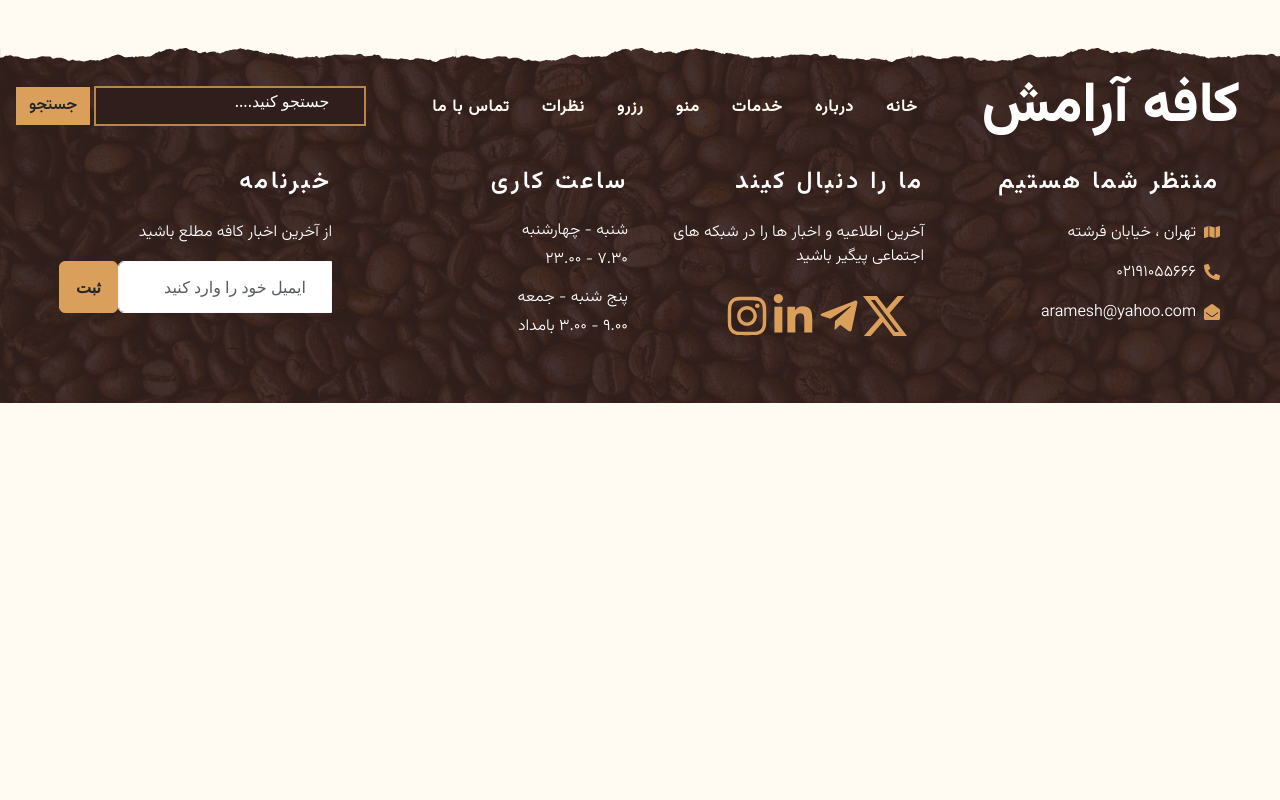
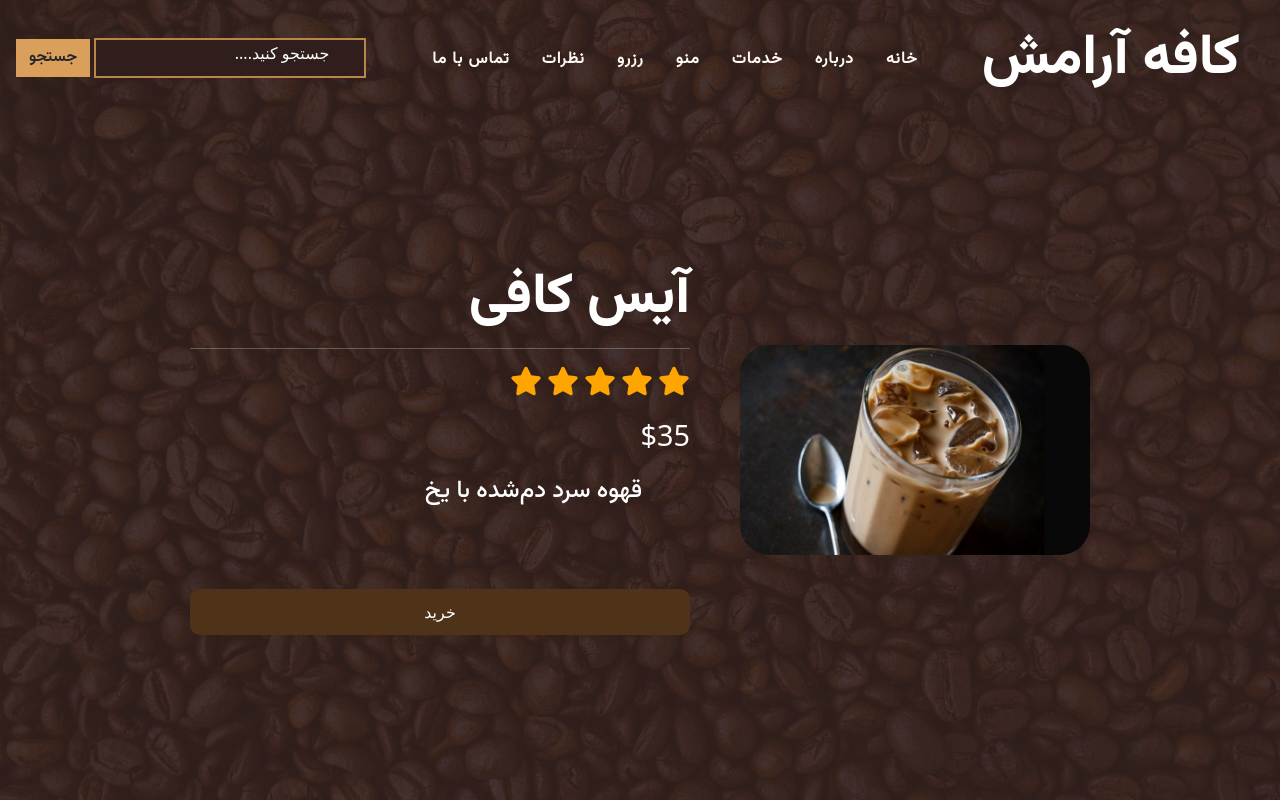
Before and after one commit to erfanHP390/website-coffee-shop, a Next.js app: page /product/1 in a window 1280 px wide. Shown: the top 800 px of the page. Built offline with nearby package versions, Linux system fonts and the light colour scheme; data requests are answered from the project's data file.

Commit message:
create page product

```diff
--- a/pages/product/[id].js
+++ b/pages/product/[id].js
@@ -1,9 +1,42 @@
 import React from 'react'
 
-export default function SingleProduct() {
+import ProductDetails from '@/components/templates/ProdctDetails/ProductDetails'
+import ProductComment from '@/components/templates/ProductComment/ProductComment'
+
+const Product = ({ product }) => {
   return (
-    <div>
+    <>
+      <ProductDetails data={product} />
+      <ProductComment />
+    </>
+  );
+};
 
-    </div>
-  )
+export async function getStaticPaths(context) {
+  const res = await fetch(`http://localhost:4000/menu`);
+  const products = await res.json();
+
+  const paths = products.map((product) => ({
+    params: { id: String(product.id) },
+  }));
+
+  return {
+    paths,
+    fallback: false,
+  };
 }
+
+export async function getStaticProps(context) {
+  const { params } = context;
+
+  const res = await fetch(`http://localhost:4000/menu/${params.id}`);
+  const product = await res.json();
+
+  return {
+    props: {
+      product,
+    },
+  };
+}
+
+export default Product;
```
